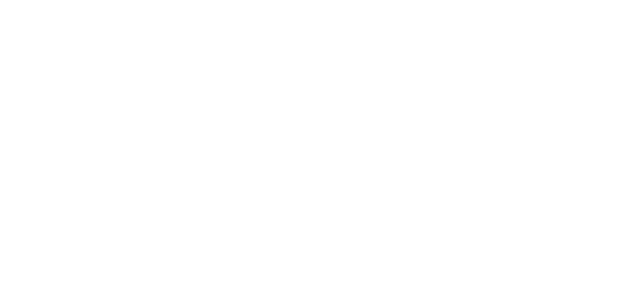
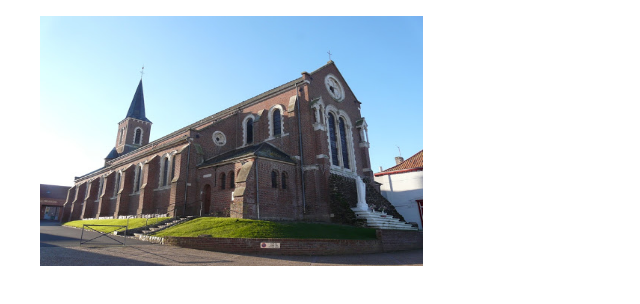
Before and after one commit to JonathanJacquet/ExerciceJS, a plain HTML site: page slider/index.html in a window 1280 px wide. Shown: the whole page, without its empty margins (0-640 px from the left). Drawn offline with nearby package versions, Linux system fonts and the light colour scheme.

Commit message:
correction bug slideshow

```diff
--- a/slider/css/main.css
+++ b/slider/css/main.css
@@ -99,7 +99,10 @@ textarea {
 
 
 
-
+img {
+  width:383px;
+  height:250px;
+}
 
 
 
--- a/slider/index.html
+++ b/slider/index.html
@@ -18,6 +18,16 @@
 
 <body>
 
+
+  <div>
+    <ul id="sliderContainer">
+      <li class="imageContainer"><img src="img/burbure.jpg" alt="image burbure"></li>
+      <li class="imageContainer"><img src="img/eglise.jpg" alt="eglise de burbure"></li>
+      <li class="imageContainer"><img src="img/frites.png" alt="friterie de burbure"></li>
+      <li class="imageContainer"><img src="img/cafe.jpg" alt="cafe de burbure"></li>
+    </ul>
+  </div>
+
   <script src="js/vendor/modernizr-3.6.0.min.js"></script>
   <script src="https://code.jquery.com/jquery-3.3.1.min.js" integrity="sha256-FgpCb/KJQlLNfOu91ta32o/NMZxltwRo8QtmkMRdAu8=" crossorigin="anonymous"></script>
   <script>window.jQuery || document.write('<script src="js/vendor/jquery-3.3.1.min.js"><\/script>')</script>
--- a/slider/js/main.js
+++ b/slider/js/main.js
@@ -1,18 +1,48 @@
 //Variables
+
+var rotateSlides = 0;
+var imageContainers = document.getElementsByClassName("imageContainer");
+var sliderContainer = document.getElementById("sliderContainer");
+//Functions
+
+//delete image containers
+function hiddenContent() {
+  for (var i = 0; i < imageContainers.length; i++) {
+    imageContainers[i].style.display = "none";
+  }
+}
 
 
 
 
+function createAlert() {
+  setInterval(function(){
+    imageContainers[rotateSlides].style.display = "none";
+    if(rotateSlides == imageContainers.length -1) {
+      rotateSlides = 0;
+    }
+    else {
+      rotateSlides++;
+    }
+    imageContainers[rotateSlides].style.display = "block";
+  }, 4000);
+}
+
+
+//Code logic
+
+hiddenContent();
+imageContainers[rotateSlides].style.display = "block";
+createAlert();
 
 
 
 
-//Functions
-
-alert("Hello");
-
-
-
-
-
-//Code logic
+// Afficher 3 images  [OK]
+// cacher toutes les images [OK]
+// Afficher la 1 image ( quel index j'utilise) [OK]
+// répeter une alerte toutes les 3s [OK]
+// remplcer l'alert par l'affichage de l'image modifier l'index
+//modifier l'index
+// masquer toutes les images
+// afficher la nouvelle image
```
Also changed, not shown: slider/img/burbure.jpg (added), slider/img/cafe.jpg (added), slider/img/eglise.jpg (added), slider/img/frites.png (added), slider/img/ilb.png (added).
